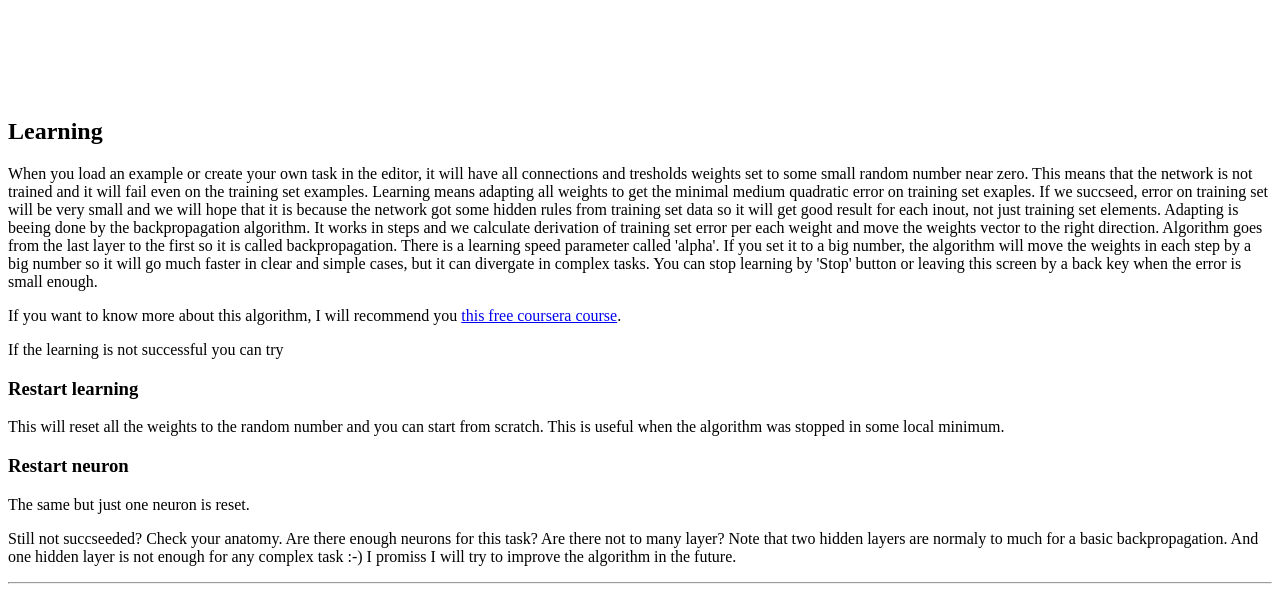
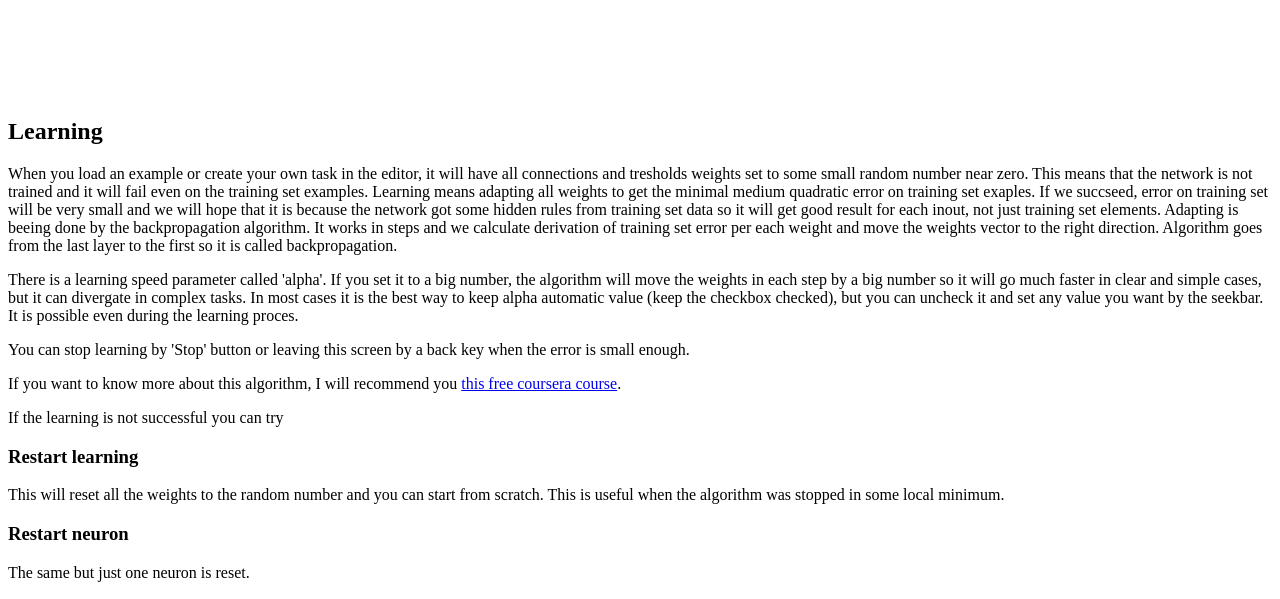
Before and after one commit to honzour/backpropagation, a PHP site: page /2.0/learning.php in a window 1280 px wide. Shown: the top 599 px of the page. Run offline with PHP 8.4, Linux system fonts and the light colour scheme.

Commit message:
learning - alpha

```diff
--- a/web/2.0/learning.php
+++ b/web/2.0/learning.php
@@ -9,7 +9,13 @@ include 'google.php'
 ?>
 <H2>Learning</H2>
 <P>
-When you load an example or create your own task in the editor, it will have all connections and tresholds weights set to some small random number near zero. This means that the network is not trained and it will fail even on the training set examples. Learning means adapting all weights to get the minimal medium quadratic error on training set exaples. If we succseed, error on training set will be very small and we will hope that it is because the network got some hidden rules from training set data so it will get good result for each inout, not just training set elements. Adapting  is beeing done by the backpropagation algorithm. It works in steps and we calculate derivation of training set error per each weight and move the weights vector to the right direction. Algorithm goes from the last layer to the first so it is called backpropagation. There is a learning speed parameter called 'alpha'. If you set it to a big number, the algorithm will move the weights in each step by a big number so it will go much faster in clear and simple cases, but it can divergate in complex tasks. You can stop learning by 'Stop' button or leaving this screen by a back key when the error is small enough.
+When you load an example or create your own task in the editor, it will have all connections and tresholds weights set to some small random number near zero. This means that the network is not trained and it will fail even on the training set examples. Learning means adapting all weights to get the minimal medium quadratic error on training set exaples. If we succseed, error on training set will be very small and we will hope that it is because the network got some hidden rules from training set data so it will get good result for each inout, not just training set elements. Adapting  is beeing done by the backpropagation algorithm. It works in steps and we calculate derivation of training set error per each weight and move the weights vector to the right direction. Algorithm goes from the last layer to the first so it is called backpropagation.
+</P>
+<P>
+There is a learning speed parameter called 'alpha'. If you set it to a big number, the algorithm will move the weights in each step by a big number so it will go much faster in clear and simple cases, but it can divergate in complex tasks. In most cases it is the best way to keep alpha automatic value (keep the checkbox checked), but you can uncheck it and set any value you want by the seekbar. It is possible even during the learning proces.
+</P>
+<P>
+You can stop learning by 'Stop' button or leaving this screen by a back key when the error is small enough.
 </P>
 <P>
 If you want to know more about this algorithm, I will recommend you <A HREF="https://www.coursera.org/course/neuralnets">this free coursera course</A>.
```
